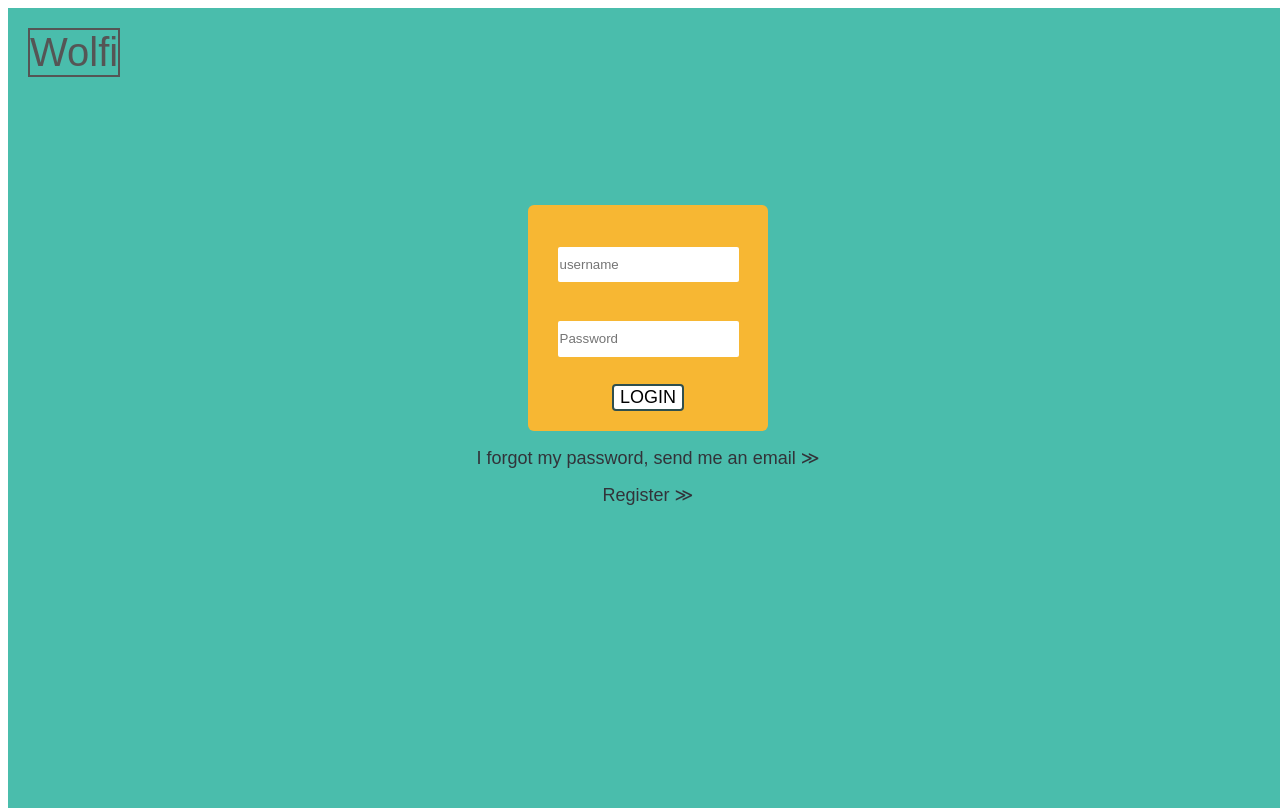
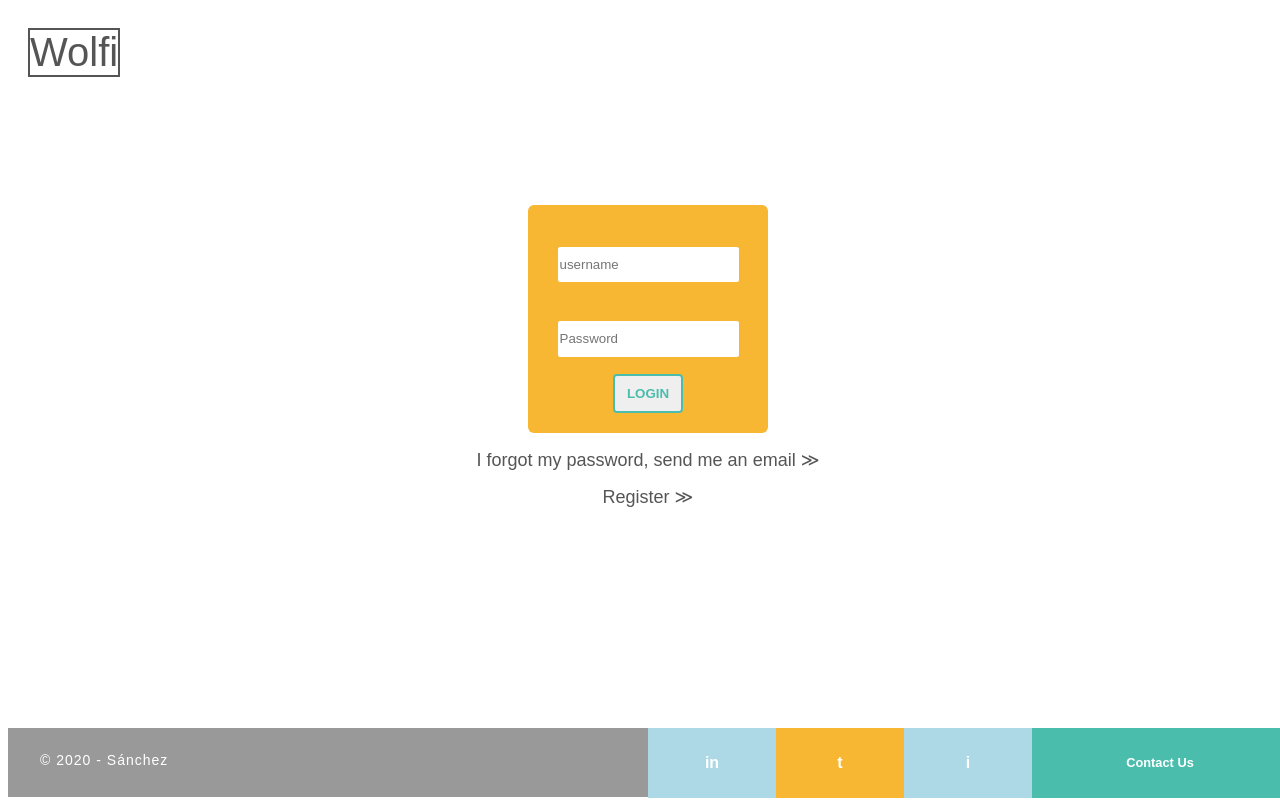
Before and after one commit to Sanchez-Gabriela/wolfis-trip, a Next.js app: page /login in a window 1280 px wide. Built offline with nearby package versions, Linux system fonts and the light colour scheme.

Commit message:
Add contact us page and social media

```diff
--- a/components/Footer.js
+++ b/components/Footer.js
@@ -6,32 +6,85 @@ import { jsx, css } from '@emotion/core';
 import About from '../pages/about';
 
 export default function Footer() {
-  const navbar = css`
+  const social = css`
+    width: 50%;
+    float: right;
     font-family: 'Karla', sans-serif;
-    padding-bottom: 10px;
-    padding-top: 20px;
-    align-items: baseline;
-    display: flex;
-    justify-content: flex-end;
+  `;
+
+  const inst = css`
+    float: right;
+    line-height: 70px;
+    text-decoration: none;
+    color: white;
+    text-align: center;
+    font-weight: bold;
+    background-color: lightblue;
+    font-size: 16px;
+    width: 20%;
+  `;
+
+  const tweet = css`
+    float: right;
+    line-height: 70px;
+    text-decoration: none;
+    color: white;
+    text-align: center;
+    font-weight: bold;
+    background-color: #f7b733;
+    font-size: 16px;
+    width: 20%;
+  `;
+
+  const support = css`
+    float: right;
+    line-height: 70px;
+    text-decoration: none;
+    color: white;
+    text-align: center;
+    font-weight: bold;
+    background-color: #4abdac;
+    font-size: 0.8em;
+    width: 40%;
+  `;
+
+  const linked = css`
+    float: right;
+    line-height: 70px;
+    text-decoration: none;
+    color: white;
+    text-align: center;
+    font-weight: bold;
+    background-color: lightblue;
+    font-size: 20%px;
+    width: 20%;
+  `;
+
+  const paragh = css`
+    padding-left: 5%;
+    color: white;
+    font-size: 14px;
+    letter-spacing: 1px;
+    padding-top: 10px;
+    padding-bottom: 29px;
+    background-color: #999;
+  `;
+
+  const copyright = css`
+    width: 50%;
+    float: left;
+    font-family: 'Karla', sans-serif;
+  `;
+
+  const footer = css`
+    width: 100%;
+    display: inline-block;
+    margin: 2em 0;
+    height: 70px;
+    background-color: #999;
     position: absolute;
     bottom: 0;
-    width: 100%;
-    height: 2.5rem; /* Footer height */
-  `;
-
-  const columnList = css`
-    display: flex;
-    flex-direction: row;
-    align-items: center;
-    justify-content: space-between;
-    margin-right: 28%;
-  `;
-
-  const madeBy = css`
-    text-align: right;
-    margin-right: 20px;
-    font-family: 'Karla', sans-serif;
-    color: #555555;
+    height: 2.5rem;
   `;
 
   return (
@@ -40,14 +93,27 @@ export default function Footer() {
         @import
         url('https://fonts.googleapis.com/css2?family=Major+Mono+Display&display=swap');
       </style>
-      <div css={navbar}>
-        <div css={columnList}>
-          <div></div>
+      <footer css={footer}>
+        <div css={copyright}>
+          <p css={paragh}>&copy; 2020 - Sánchez</p>
         </div>
-        <div css={madeBy}>
-          <span></span>
+        <div css={social}>
+          <Link href={'/contact'}>
+            <a href="#a" css={support}>
+              Contact Us
+            </a>
+          </Link>
+          <a href="#a" css={inst}>
+            i
+          </a>
+          <a href="https://twitter.com/gab_veg" css={tweet}>
+            t
+          </a>
+          <a href="#a" css={linked}>
+            in
+          </a>
         </div>
-      </div>
+      </footer>
     </>
   );
 }
--- a/components/Header.js
+++ b/components/Header.js
@@ -26,13 +26,18 @@ export default function Header() {
     justify-content: space-between;
     background: #ffff;
     font-family: 'Karla', sans-serif;
-    padding: 20px;
+    margin-left: 30px;
+    margin-top: 20px;
   `;
 
   const links = css`
     padding-right: 30px;
     padding-left: 20px;
     font-size: 1.5rem;
+  `;
+
+  const navbarLinkList = css`
+    margin-right: 20px;
   `;
   const [user, setUser] = useState(null);
   const linkList = [{ name: 'About', url: '/about' }];
@@ -85,7 +90,7 @@ export default function Header() {
             </a>
           </Link>
         </div>
-        <div className="navbar-linkList">
+        <div css={navbarLinkList}>
           {linkList.map((link) => {
             return (
               <Link key={link.url} href={link.url}>
--- a/db.js
+++ b/db.js
@@ -58,8 +58,8 @@ export async function insertJourney(startDate, endDate, userId) {
   `;
 }
 
-// export async function insertJourneyEntries(journeyId, placeId, date, order) {
-//   return sql`
-//     INSERT INTO journeyentries (journey_id, place_id, date, order) VALUES (${journeyId}, ${placeId}, ${date}, ${order})
-//   `;
-// }
+export async function insertJourneyEntries(journeyId, placeId, date) {
+  return sql`
+    INSERT INTO journeyentries (journey_id, place_id, date, order) VALUES (${journeyId}, ${placeId}, ${date})
+  `;
+}
--- a/migrations/00009-create-journeyentries-table.js
+++ b/migrations/00009-create-journeyentries-table.js
@@ -1,10 +1,10 @@
 exports.up = async (sql) => {
   sql`
 		CREATE TABLE journeyentries(
+			id SERIAL PRIMARY KEY,
 			journey_id VARCHAR NOT NULL,
       place_id VARCHAR NOT NULL,
-      date DATE NOT NULL,
-      order VARCHAR NOT NULL
+      date DATE NOT NULL
 		)
 	`;
 };
--- a/pages/login.tsx
+++ b/pages/login.tsx
@@ -7,13 +7,13 @@ import nextCookies from 'next-cookies';
 /** @jsxFrag React.Fragment */
 import { jsx, css } from '@emotion/core';
 import { GetServerSidePropsContext } from 'next';
+import Footer from '../components/Footer';
 
 //================================================================================
 // Style
 //================================================================================
 
 const app = css`
-  background: #4abdac;
   min-height: 100vh;
   font-weight: 400;
   font-family: 'Karla', sans-serif;
@@ -44,17 +44,19 @@ const input = css`
 `;
 
 const button = css`
+  width: 70px;
+  font-family: 'Karla', sans-serif;
+  margin: auto;
   border-radius: 4px;
-  font-family: 'Karla', sans-serif;
-  font-size: 18px;
-  margin-top: 10px;
-  background: #ffff;
-  border: 2px solid #2f4f4f;
+  color: #4abdac;
+  border: 2px solid #4abdac;
+  padding: 10px;
+  font-weight: bold;
 `;
 
 const forgottenPass = css`
   text-align: center;
-  color: #323339;
+  color: #555555;
   font-size: 18px;
   font-family: 'Karla', sans-serif;
   display: flex;
@@ -148,6 +150,7 @@ export default function Login() {
           </a>
         </Link>
       </div>
+      <Footer />
     </>
   );
 }
--- a/pages/readytogo.js
+++ b/pages/readytogo.js
@@ -46,6 +46,7 @@ export default function readytogo() {
       <div css={header}>
         <p css={quote}>Enjoy Vienna!</p>
       </div>
+      <div></div>
     </div>
   );
 }
```
Also changed, not shown: components/NavButton.js (+9 -5 lines), pages/contact.js (added, +139 -0 lines), pages/index.js (+1 -14 lines), pages/interests.js (+32 -30 lines), pages/register.tsx (+12 -23 lines).
